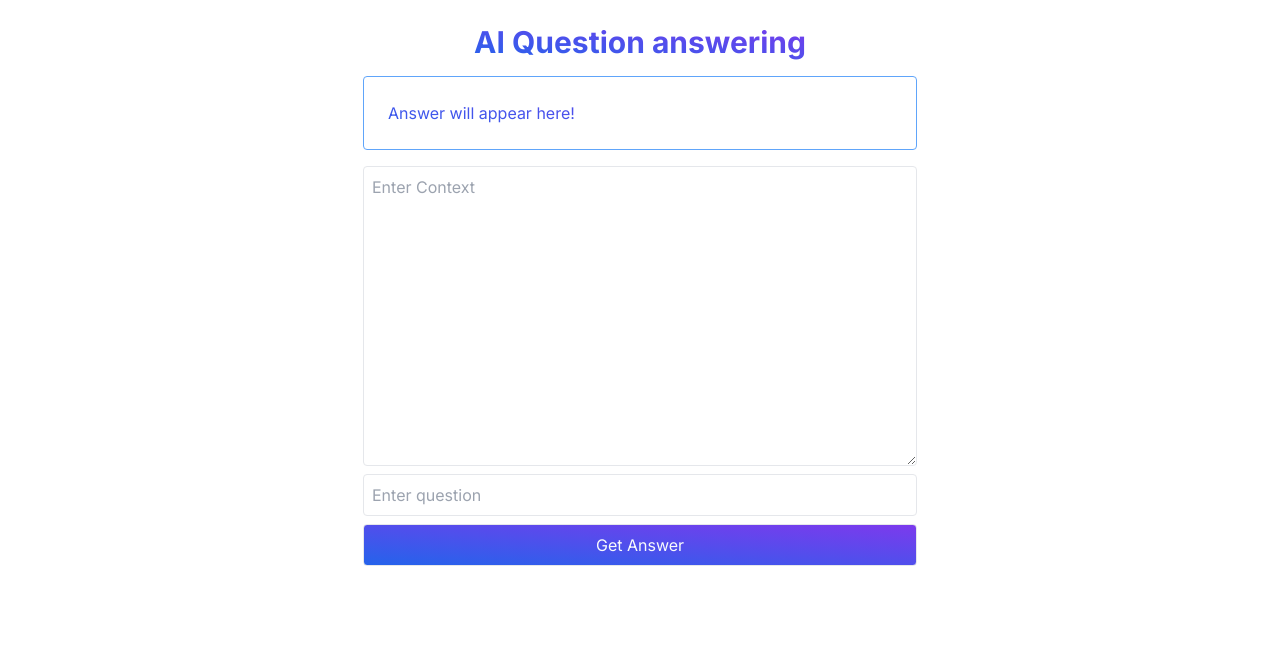
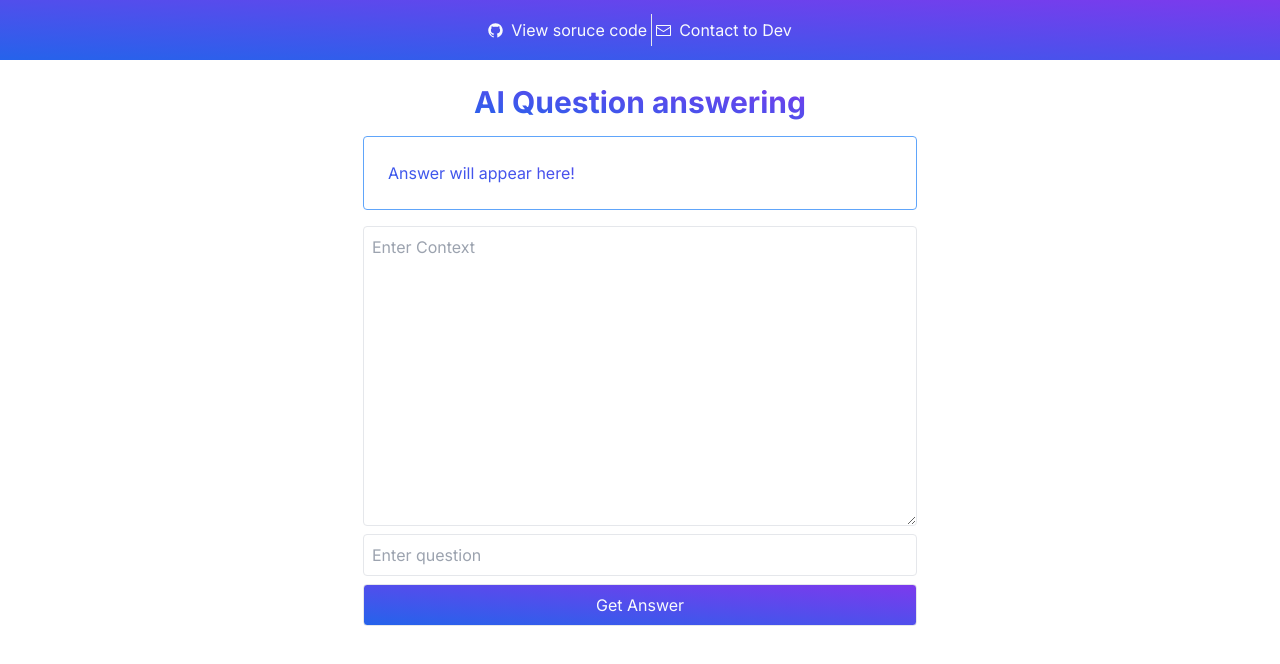
Before and after one commit to ashsajal1/ai-qna, a Next.js app: page / in a window 1280 px wide. Shown: the top 664 px of the page. Built offline with nearby package versions, Linux system fonts and the light colour scheme.

Commit message:
Add nabar to layout

```diff
--- /dev/null
+++ b/src/app/components/Navbar.tsx
@@ -0,0 +1,15 @@
+export default function Navbar() {
+    return (
+        <nav className="flex items-center justify-center p-3 bg-gradient-to-tr from-blue-600 to-violet-600 text-slate-50 h-[60px]">
+            <div className="flex items-center justify-center gap-2 p-1 border-r hover:text-slate-200 cursor-pointer">
+                <svg width="15" height="15" viewBox="0 0 15 15" fill="none" xmlns="http://www.w3.org/2000/svg"><path d="M7.49933 0.25C3.49635 0.25 0.25 3.49593 0.25 7.50024C0.25 10.703 2.32715 13.4206 5.2081 14.3797C5.57084 14.446 5.70302 14.2222 5.70302 14.0299C5.70302 13.8576 5.69679 13.4019 5.69323 12.797C3.67661 13.235 3.25112 11.825 3.25112 11.825C2.92132 10.9874 2.44599 10.7644 2.44599 10.7644C1.78773 10.3149 2.49584 10.3238 2.49584 10.3238C3.22353 10.375 3.60629 11.0711 3.60629 11.0711C4.25298 12.1788 5.30335 11.8588 5.71638 11.6732C5.78225 11.205 5.96962 10.8854 6.17658 10.7043C4.56675 10.5209 2.87415 9.89918 2.87415 7.12104C2.87415 6.32925 3.15677 5.68257 3.62053 5.17563C3.54576 4.99226 3.29697 4.25521 3.69174 3.25691C3.69174 3.25691 4.30015 3.06196 5.68522 3.99973C6.26337 3.83906 6.8838 3.75895 7.50022 3.75583C8.1162 3.75895 8.73619 3.83906 9.31523 3.99973C10.6994 3.06196 11.3069 3.25691 11.3069 3.25691C11.7026 4.25521 11.4538 4.99226 11.3795 5.17563C11.8441 5.68257 12.1245 6.32925 12.1245 7.12104C12.1245 9.9063 10.4292 10.5192 8.81452 10.6985C9.07444 10.9224 9.30633 11.3648 9.30633 12.0413C9.30633 13.0102 9.29742 13.7922 9.29742 14.0299C9.29742 14.2239 9.42828 14.4496 9.79591 14.3788C12.6746 13.4179 14.75 10.7025 14.75 7.50024C14.75 3.49593 11.5036 0.25 7.49933 0.25Z" fill="currentColor" fill-rule="evenodd" clip-rule="evenodd"></path></svg>
+                <p>View soruce code</p>
+            </div>
+
+            <div className="flex items-center justify-center gap-2 p-1 hover:text-slate-200 cursor-pointer">
+                <svg width="15" height="15" viewBox="0 0 15 15" fill="none" xmlns="http://www.w3.org/2000/svg"><path d="M1 2C0.447715 2 0 2.44772 0 3V12C0 12.5523 0.447715 13 1 13H14C14.5523 13 15 12.5523 15 12V3C15 2.44772 14.5523 2 14 2H1ZM1 3L14 3V3.92494C13.9174 3.92486 13.8338 3.94751 13.7589 3.99505L7.5 7.96703L1.24112 3.99505C1.16621 3.94751 1.0826 3.92486 1 3.92494V3ZM1 4.90797V12H14V4.90797L7.74112 8.87995C7.59394 8.97335 7.40606 8.97335 7.25888 8.87995L1 4.90797Z" fill="currentColor" fill-rule="evenodd" clip-rule="evenodd"></path></svg>
+                <p>Contact to Dev</p>
+            </div>
+        </nav>
+    )
+}
--- a/src/app/layout.tsx
+++ b/src/app/layout.tsx
@@ -1,6 +1,7 @@
 import type { Metadata } from 'next'
 import { Inter } from 'next/font/google'
 import './globals.css'
+import Navbar from './components/Navbar'
 
 const inter = Inter({ subsets: ['latin'] })
 
@@ -16,7 +17,10 @@ export default function RootLayout({
 }) {
   return (
     <html lang="en">
-      <body className={inter.className}>{children}</body>
+      <body className={inter.className}>
+        <Navbar />
+        {children}
+        </body>
     </html>
   )
 }
```
